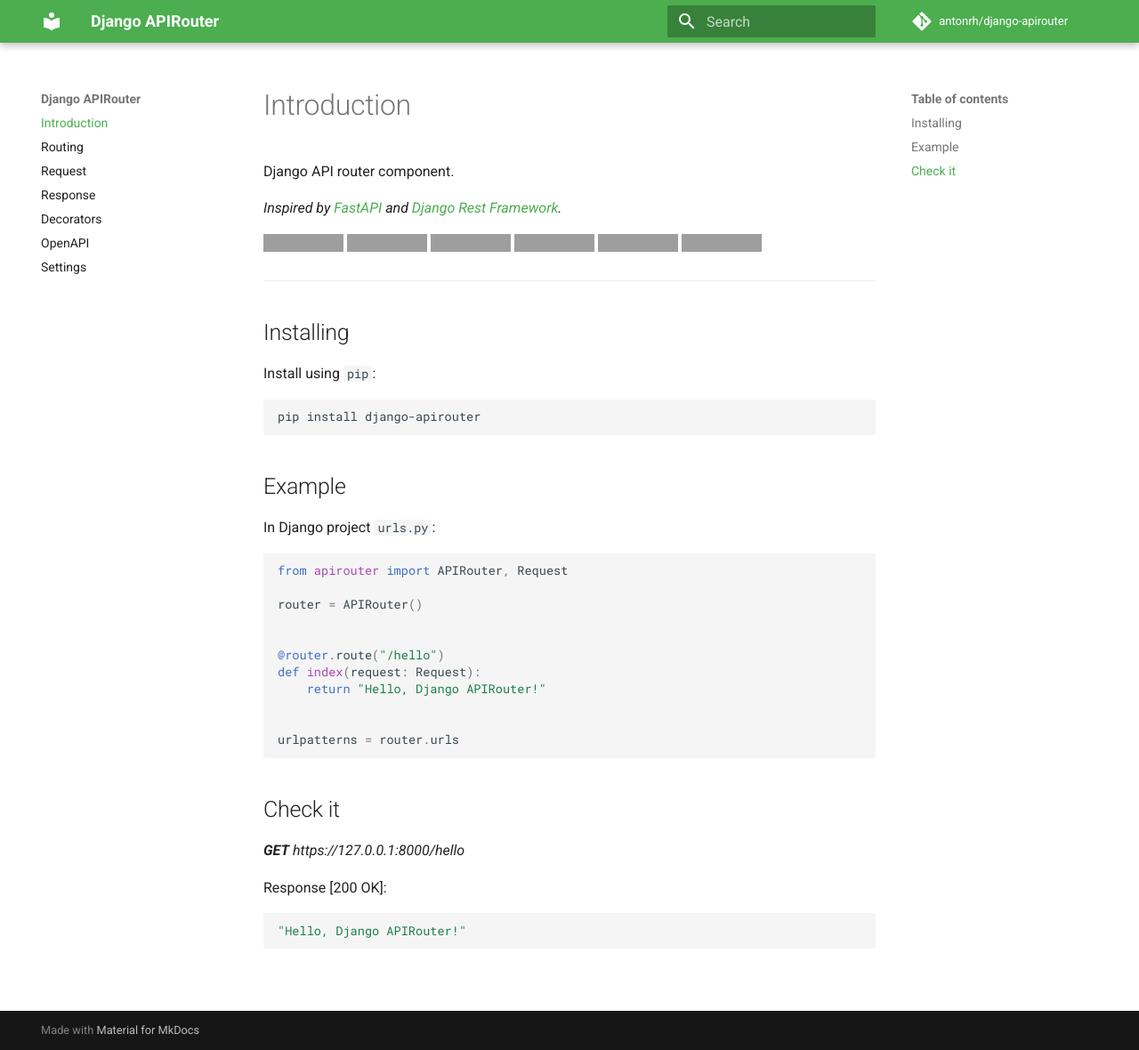
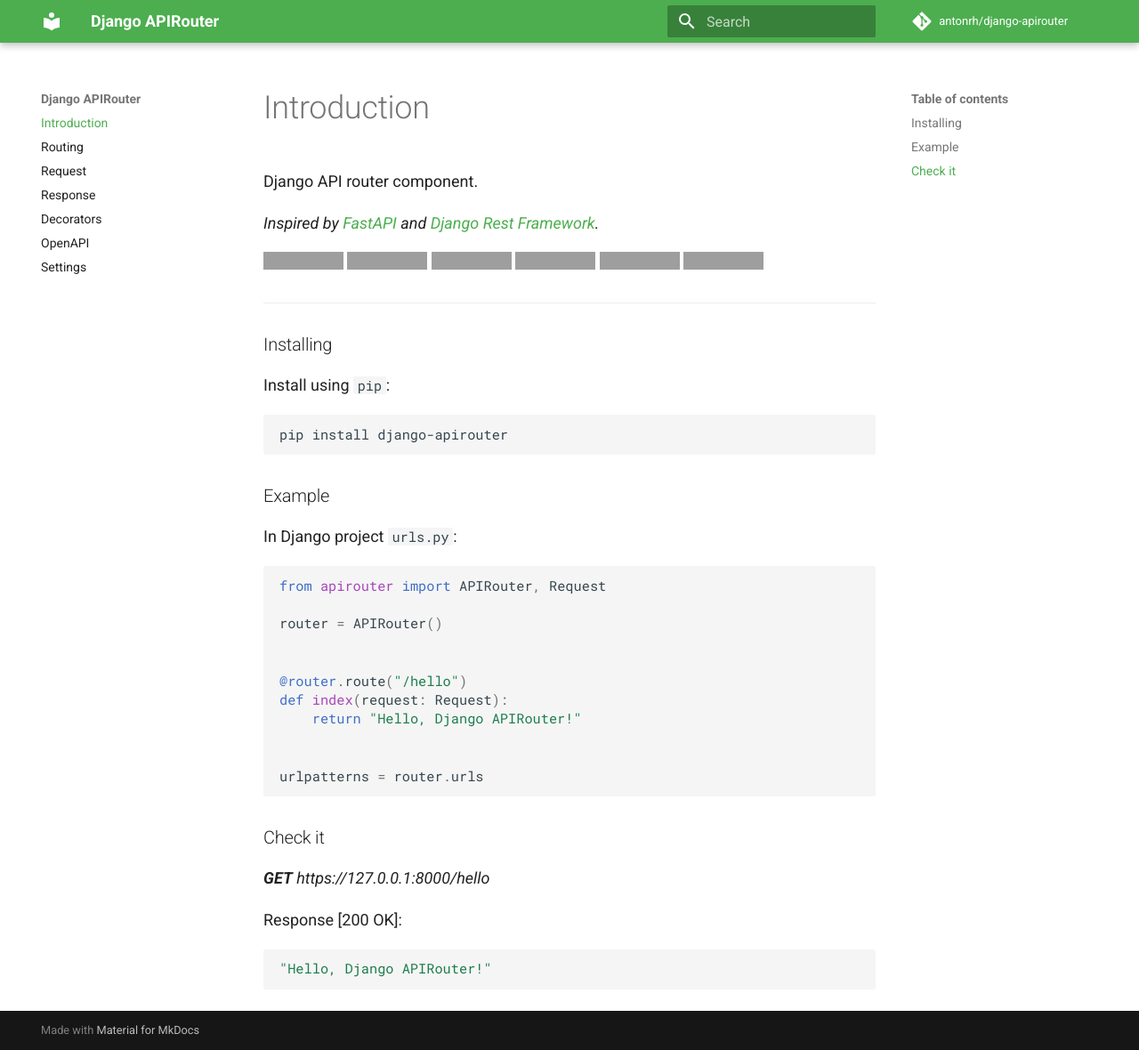
Before and after one commit to antonrh/django-apirouter, an MkDocs documentation site: the page built from docs/index.md, in a window 1280 px wide and 1180 px high. Shown: the whole window at 89% size. Built offline with MkDocs 1.6.1 and Material for MkDocs 9.7.7, drawn with Linux system fonts in a browser that asks for light colours; comment, search, counter and statistics services are not loaded; grey boxes are pictures that could not be loaded.

Commit message:
Updated docs

```diff
--- /dev/null
+++ b/docs/css/extra.css
@@ -0,0 +1,11 @@
+.hidden-toc {
+    margin: 1rem 0 .8rem;
+}
+
+.md-typeset {
+    font-size: .9rem;
+}
+
+.md-typeset h2 {
+    font-size: 1rem;
+}
--- a/mkdocs.yml
+++ b/mkdocs.yml
@@ -27,3 +27,6 @@
 
 markdown_extensions:
   - codehilite
+
+extra_css:
+  - css/extra.css
```
Also changed, not shown: docs/request.md (+2 -1 lines).
